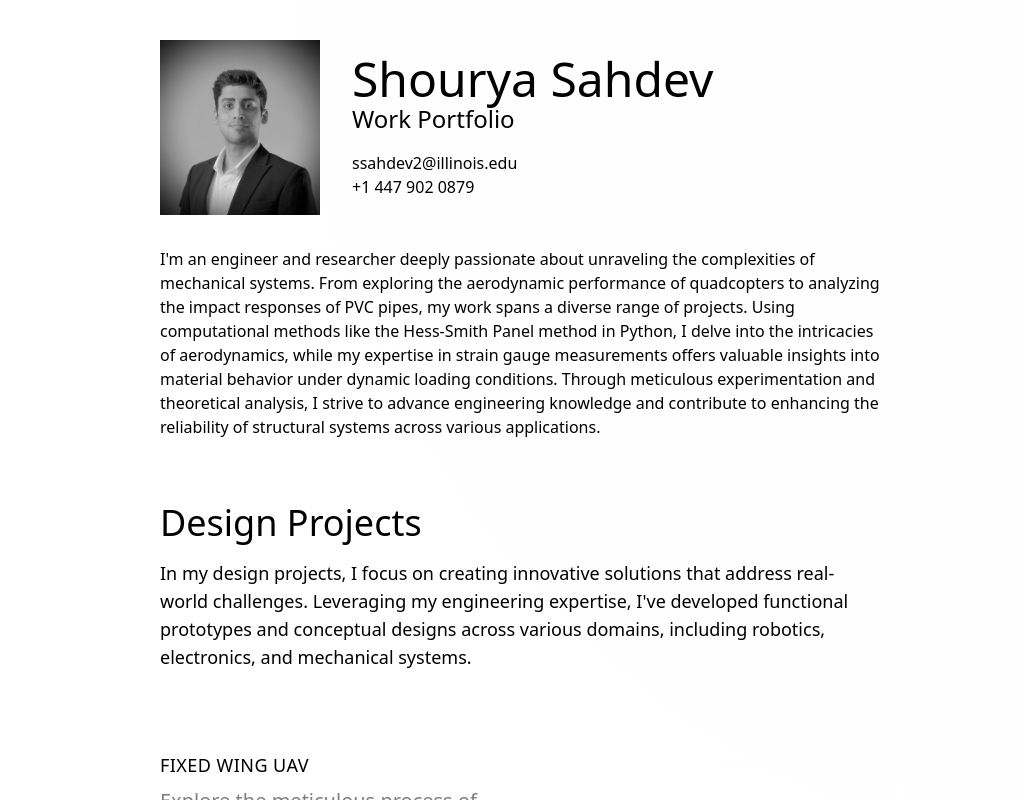
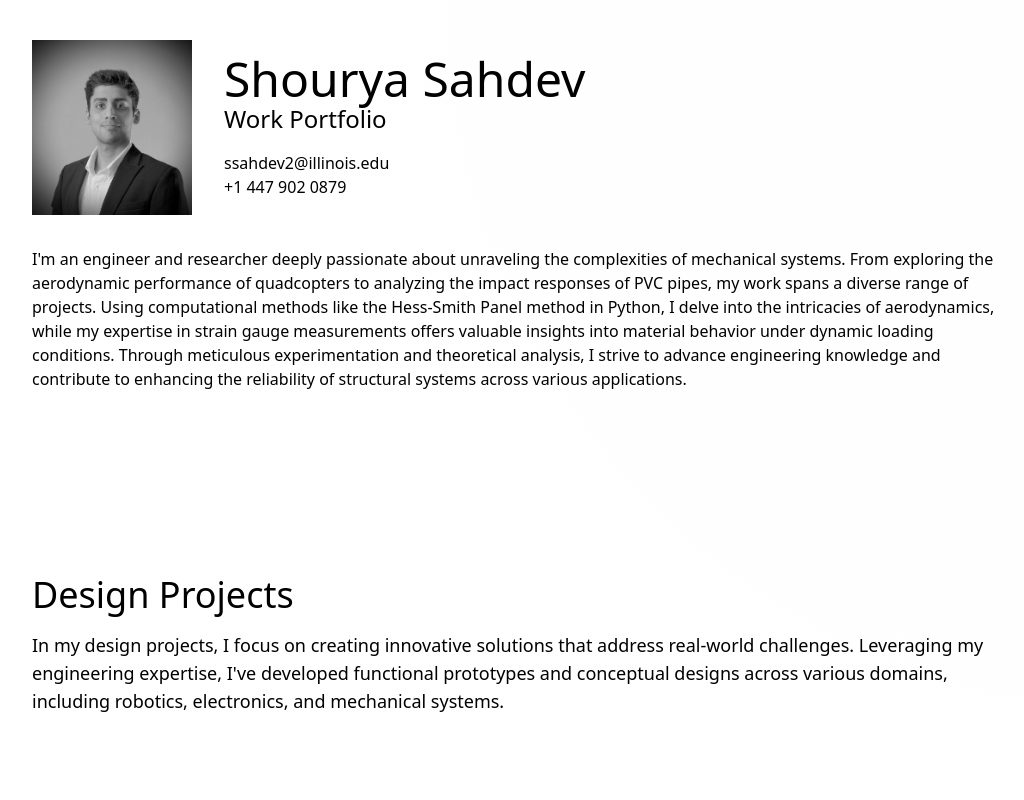
Before and after one commit to shikharsahdev/shourya-portfolio, a React (Create React App) app: page / in a window 1280 px wide. Shown: the whole page, without its empty margins (120-1144 px from the left). Built offline with nearby package versions, Linux system fonts and the light colour scheme.

Commit message:
Width Fixes

```diff
--- a/src/App.js
+++ b/src/App.js
@@ -76,7 +76,7 @@ function App() {
       {
         openProject &&
         <div className="fixed top-0 bottom-0 right-0 left-0 bg-white z-50 h-full overflow-y-auto">
-          <div className='flex flex-col gap-4 max-w-screen-md m-auto'>
+          <div className='flex flex-col gap-4 max-w-screen-lg m-auto'>
             <div className='flex items-center justify-between sticky bg-white w-full top-0 p-6'>
               <h1 className='text-xl'>{openProject.title}</h1>
               <button onClick={() => setOpenProject(null)}>Close</button>
@@ -91,8 +91,8 @@ function App() {
           </div>
         </div>
       }
-      <header className='w-full p-6 py-10 max-w-screen-md m-auto'>
-        <div className='flex flex-col md:flex-row md:items-center gap-8'>
+      <header className='w-full p-6 py-10 max-w-screen-lg m-auto pb-40'>
+        <div className='flex flex-col sm:flex-row sm:items-center gap-8'>
           <img className='w-40' src={displayPicture} alt="Shourya Sahdev" />
           <span className='flex flex-col gap-4'>
             <span>
@@ -107,7 +107,7 @@ function App() {
         </div>
           <p className='mt-8 text-base'>I'm an engineer and researcher deeply passionate about unraveling the complexities of mechanical systems. From exploring the aerodynamic performance of quadcopters to analyzing the impact responses of PVC pipes, my work spans a diverse range of projects. Using computational methods like the Hess-Smith Panel method in Python, I delve into the intricacies of aerodynamics, while my expertise in strain gauge measurements offers valuable insights into material behavior under dynamic loading conditions. Through meticulous experimentation and theoretical analysis, I strive to advance engineering knowledge and contribute to enhancing the reliability of structural systems across various applications.</p>
       </header>
-      {projectTypes.map(pt => (<section className='max-w-screen-md m-auto p-6'>
+      {projectTypes.map(pt => (<section className='max-w-screen-lg m-auto p-6'>
         <h1 className='text-4xl'>{pt.title}</h1>
         <p className='text-lg pt-4'>{pt.summary}</p>
           {pt.projects.map(project => (
```
